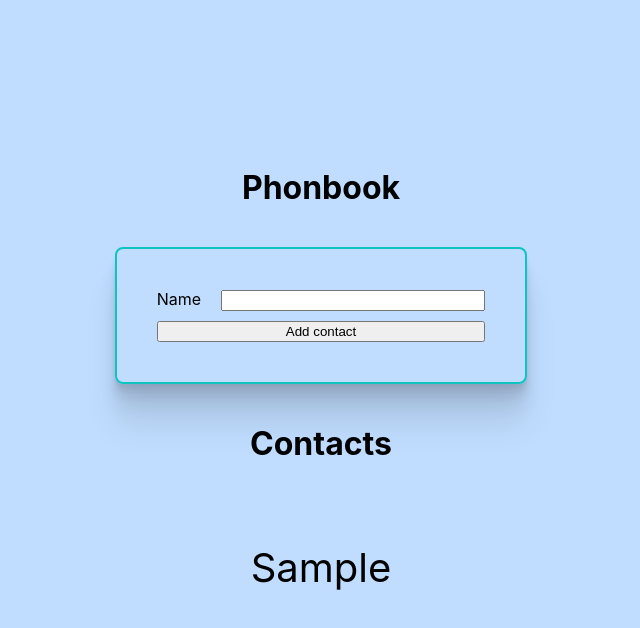
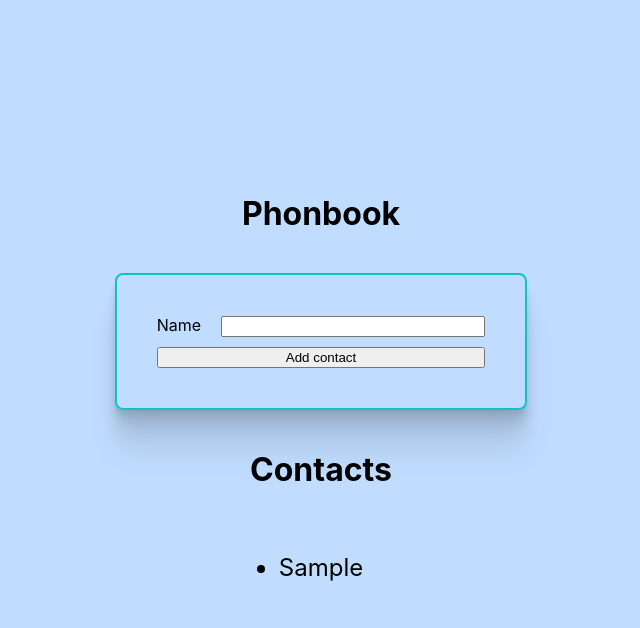
Before and after one commit to VictorSelischev/goit-react-hw-02-phonebook, a React (Create React App) app: page / in a window 1280 px wide. Both pictures are taken after typing "Sample" into the empty fields and a click on the button "Add contact". Shown: the top 628 px of the page, without its empty margins (319-959 px from the left). Built offline with nearby package versions, Linux system fonts and the light colour scheme.

Commit message:
Оформляет секцию Contacts

```diff
--- a/src/components/Contacts/Contacts.jsx
+++ b/src/components/Contacts/Contacts.jsx
@@ -1,4 +1,4 @@
-
+import css from './Contacts.module.css';
 
 export const Contacts = ({ contacts }) => {
   return (
@@ -7,7 +7,7 @@ export const Contacts = ({ contacts }) => {
         console.log(id);
         console.log(name);
         return (
-          <li key={id}>
+          <li key={id} className={css.contact__item}>
             <p>{name}</p>
           </li>
         );
--- a/src/components/Contacts/Contacts.module.css
+++ b/src/components/Contacts/Contacts.module.css
@@ -0,0 +1,3 @@
+.contact__item {
+    font-size: 24px;
+}
--- a/src/index.css
+++ b/src/index.css
@@ -25,7 +25,7 @@ li {
 }
 
 ul {
-  list-style: none;
+  /* list-style: none; */
   padding: 0;
   margin: 0;
 }
```
